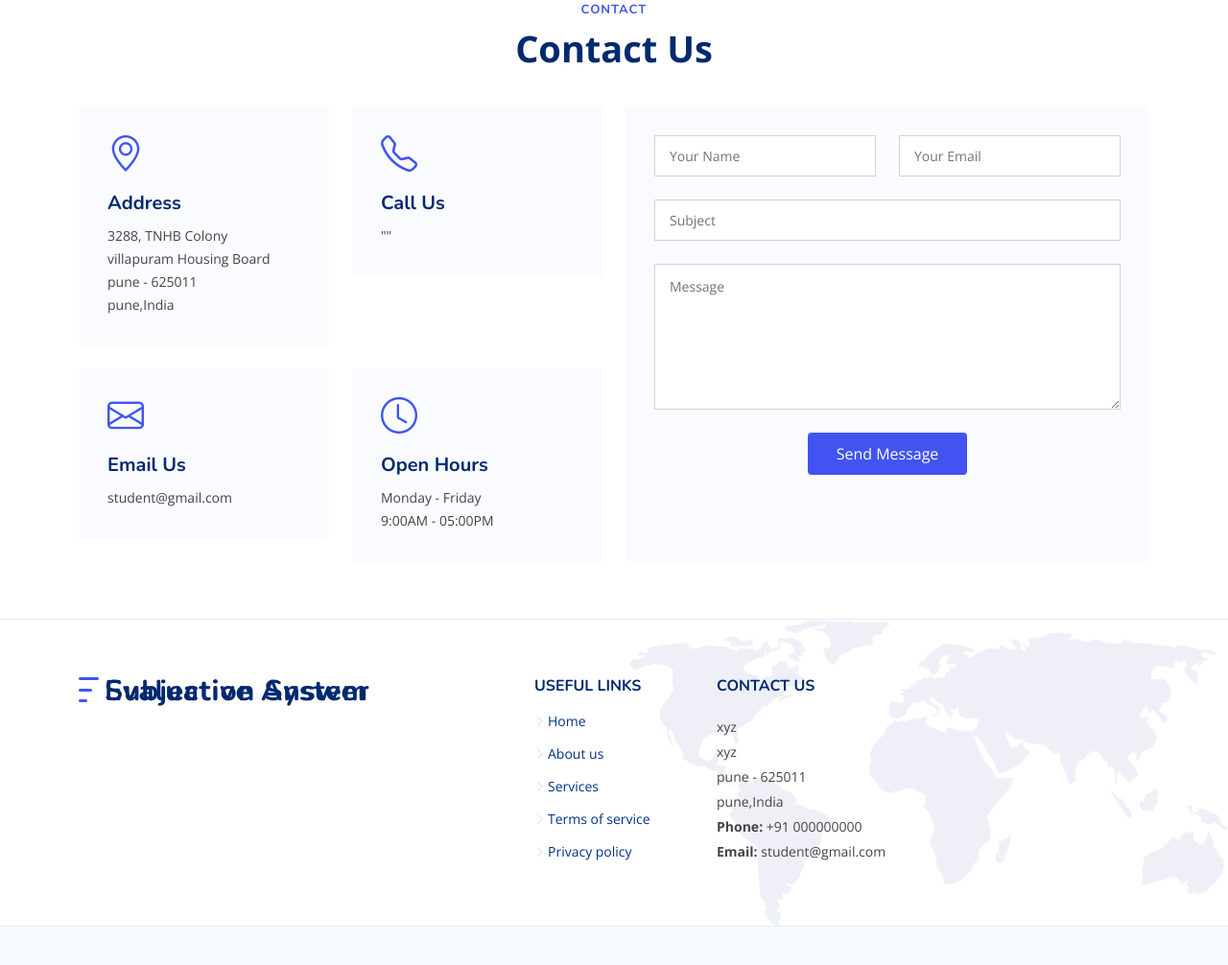
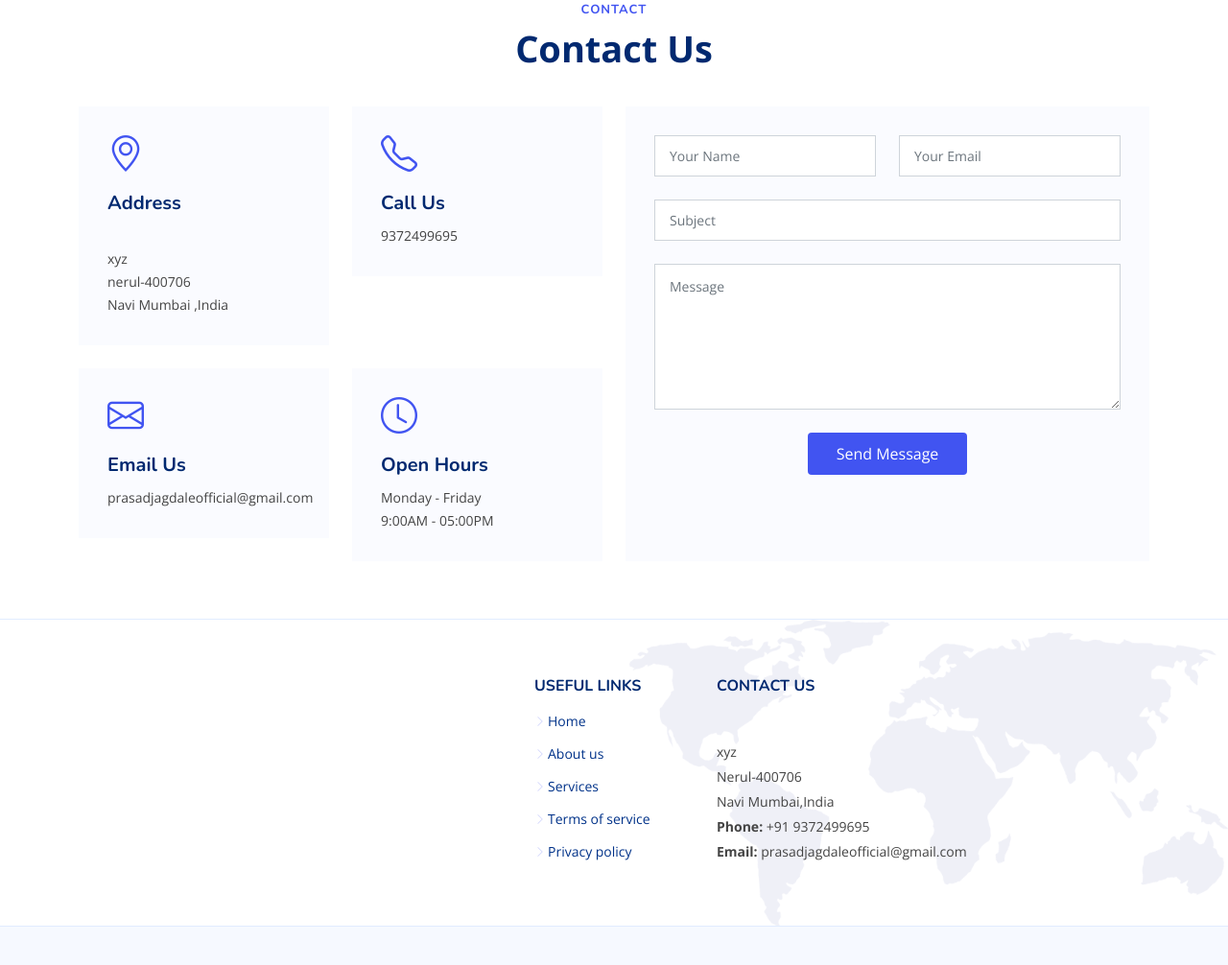
Before and after one commit to PrasadJagdale1939/SAE, a Django app: page / in a window 1280 px wide. Shown: the part 1979-2985 px from the top of the page at 96% size. Run offline with Django 3.2, Linux system fonts and the light colour scheme; some libraries are stand-ins or nearby versions.

Commit message:
changes in footer

```diff
--- a/templates/classroom/home.html
+++ b/templates/classroom/home.html
@@ -163,22 +163,22 @@
                 <div class="info-box">
                   <i class="bi bi-geo-alt"></i>
                   <h3>Address</h3>
-                  <p>3288, TNHB Colony<br>villapuram Housing Board</p>
-                  <p>pune - 625011<br>pune,India</p>
+                  <p><br>xyz</p>
+                  <p>nerul-400706<br>Navi Mumbai ,India</p>
                 </div>
               </div>
               <div class="col-md-6">
                 <div class="info-box">
                   <i class="bi bi-telephone"></i>
                   <h3>Call Us</h3>
-                  <p> ""</p>
+                  <p> 9372499695</p>
                 </div>
               </div>
               <div class="col-md-6">
                 <div class="info-box">
                   <i class="bi bi-envelope"></i>
                   <h3>Email Us</h3>
-                  <p> student@gmail.com </p>
+                  <p> prasadjagdaleofficial@gmail.com </p>
                 </div>
               </div>
               <div class="col-md-6">
@@ -238,14 +238,14 @@
   <!-- ======= Footer ======= -->
   <footer id="footer" class="footer">
 
-    <div class="footer-top">
+     <div class="footer-top">
       <div class="container">
         <div class="row gy-4">
           <div class="col-lg-5 col-md-12 footer-info">
-            <a href="index.html" class="logo d-flex align-items-center">
+            {% comment %} <a href="index.html" class="logo d-flex align-items-center">
               <img src="{% static 'assets/img/logo.png' %}" alt="">
               <span>Subjective Answer Evaluation System</span>
-            </a>
+            </a>  {% endcomment %}
 
 
           </div>
@@ -265,12 +265,12 @@
           <div class="col-lg-3 col-md-12 footer-contact text-center text-md-start">
             <h4>Contact Us</h4>
             <p>
-              xyz <br>
+             <br>
               xyz<br>
-              pune - 625011<br>
-              pune,India<br>
-              <strong>Phone:</strong> +91 000000000 <br>
-              <strong>Email:</strong> student@gmail.com<br>
+              Nerul-400706<br>
+              Navi Mumbai,India<br>
+              <strong>Phone:</strong> +91 9372499695 <br>
+              <strong>Email:</strong> prasadjagdaleofficial@gmail.com<br>
             </p>
 
           </div>
```
Also changed, not shown: db.sqlite3, static/myStyles.css (line endings or trailing spaces).
